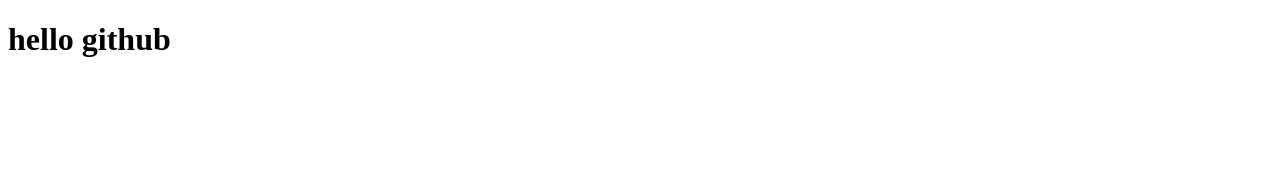
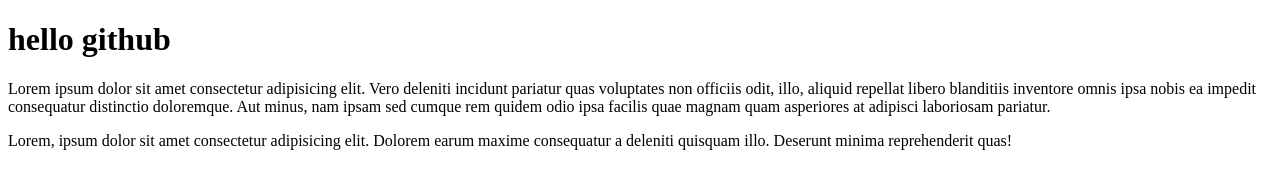
Before and after one commit to talharsiddiqui/git-exp-beginner, a plain HTML site: page index.html in a window 1280 px wide. Drawn offline with Linux system fonts and the light colour scheme.

Commit message:
para added

```diff
--- a/index.html
+++ b/index.html
@@ -1,11 +1,20 @@
 <!DOCTYPE html>
 <html lang="en">
+
 <head>
     <meta charset="UTF-8">
     <meta name="viewport" content="width=device-width, initial-scale=1.0">
     <title>Document</title>
 </head>
+
 <body>
     <h1>hello github</h1>
+    <p>Lorem ipsum dolor sit amet consectetur adipisicing elit. Vero deleniti incidunt pariatur quas voluptates non
+        officiis odit, illo, aliquid repellat libero blanditiis inventore omnis ipsa nobis ea impedit consequatur
+        distinctio doloremque. Aut minus, nam ipsam sed cumque rem quidem odio ipsa facilis quae magnam quam asperiores
+        at adipisci laboriosam pariatur.</p>
+    <p>Lorem, ipsum dolor sit amet consectetur adipisicing elit. Dolorem earum maxime consequatur a deleniti quisquam
+        illo. Deserunt minima reprehenderit quas!</p>
 </body>
+
 </html>
```
